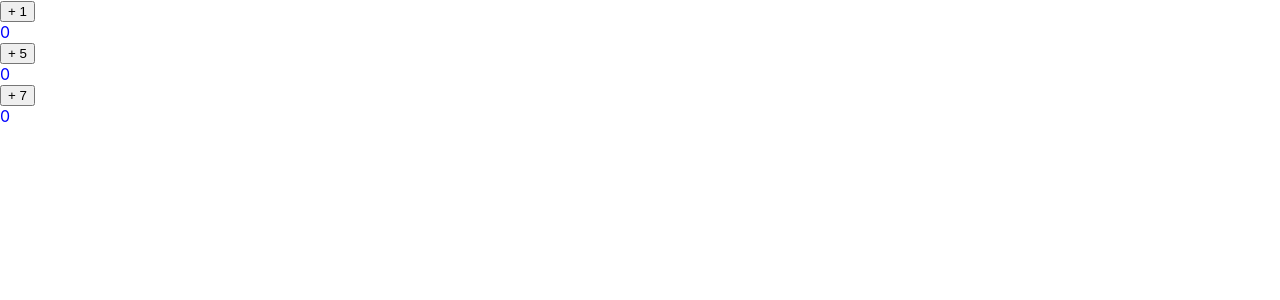
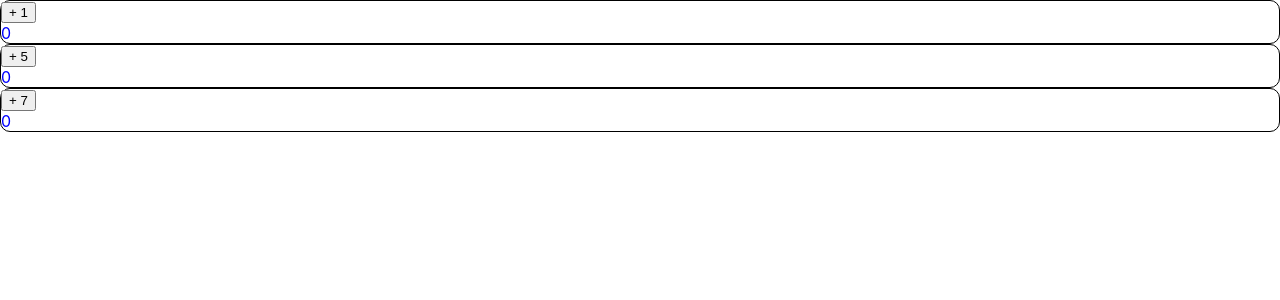
Before and after one commit to andydangit/React-Concept, a React (Create React App) app: page / in a window 1280 px wide. Shown: the top 300 px of the page. Built offline with nearby package versions, Linux system fonts and the light colour scheme.

Commit message:
example of style object

```diff
--- a/src/components/CountButton.jsx
+++ b/src/components/CountButton.jsx
@@ -12,6 +12,8 @@ function CountButton(props) {
 
   const divStyle = {
     color: 'blue',
+    border: '1px solid black',
+    borderRadius: '10px',
   }
 
   return (
```
